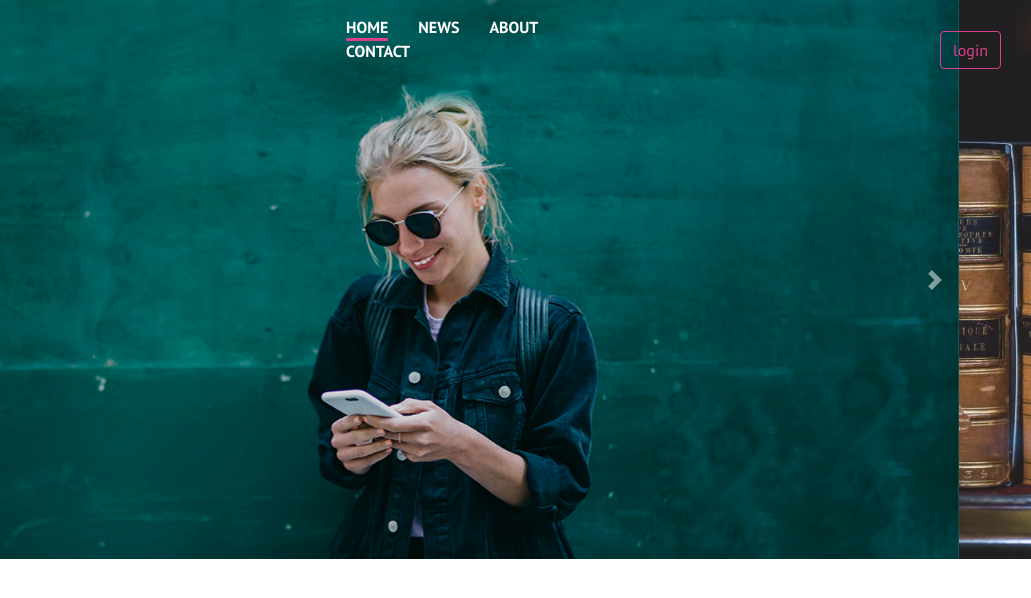
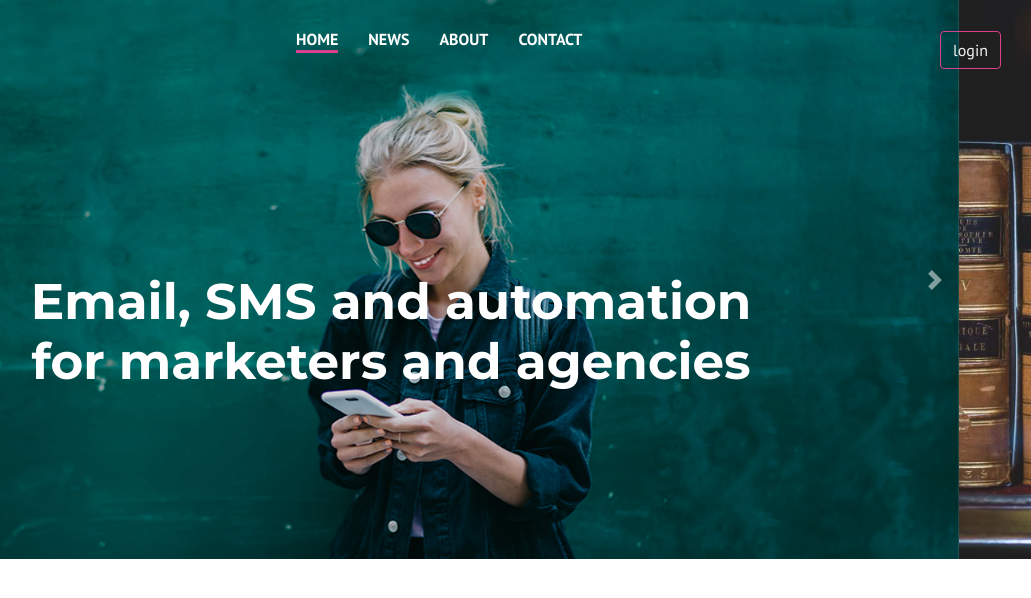
Before and after one commit to LewisLindleySmith/sproutScss, a website built with webpack: page index.html in a window 1280 px wide. Shown: the full height of the page, 249-1280 px from the left. Built offline with nearby package versions, Linux system fonts and the light colour scheme.

Commit message:
banner text html css

```diff
--- a/index.html
+++ b/index.html
@@ -122,6 +122,9 @@
         <span class="carousel-control-next-icon" aria-hidden="true"></span>
         <span class="sr-only">Next</span>
       </a>
+      <div class="banner-text">
+        <h1>Email, SMS and automation for marketers and agencies</h1>
+      </div>
     </div>
 
     <!-- jQuery first, then Popper.js, then Bootstrap JS -->
--- a/src/scss/site.scss
+++ b/src/scss/site.scss
@@ -35,7 +35,7 @@ a {
 .navbar-container {
   justify-content: center;
   padding: 0 0 0 100px;
-  width: 400px;
+  width: 500px;
 
   li {
     padding: 0 15px;
@@ -151,3 +151,20 @@ li ul:hover {
     visibility: visible;
   }
 }
+
+.btn-outline-success {
+  color: #f4f4f4;
+}
+
+// CAROUSEL
+
+.banner-text {
+  text-align: center;
+  position: absolute;
+  top: 60%;
+  left: 50%;
+  transform: translate(-50%, -50%);
+  line-height: 1.5;
+  width: 800px;
+  color: #ffffff;
+}
```
Also changed, not shown: build/css/site.css.
